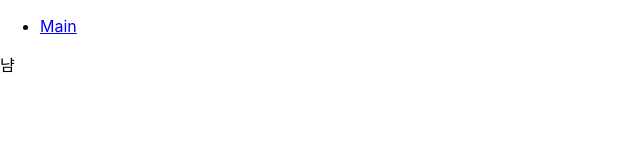
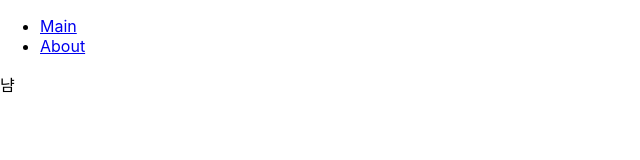
Before and after one commit to jizero1/project-personal, a React (Create React App) app: page / in a window 1280 px wide. Shown: the top 160 px of the page, without its empty margins (0-640 px from the left). Built offline with nearby package versions, Linux system fonts and the light colour scheme.

Commit message:
프로젝트 첫 커밋

```diff
--- a/src/App.js
+++ b/src/App.js
@@ -10,6 +10,7 @@ function App() {
         <nav>
           <ul>
             <li><Link to="/">Main</Link></li>
+            <li><Link to="/">About</Link></li>
           </ul>
         </nav>
         <Routes>
```
